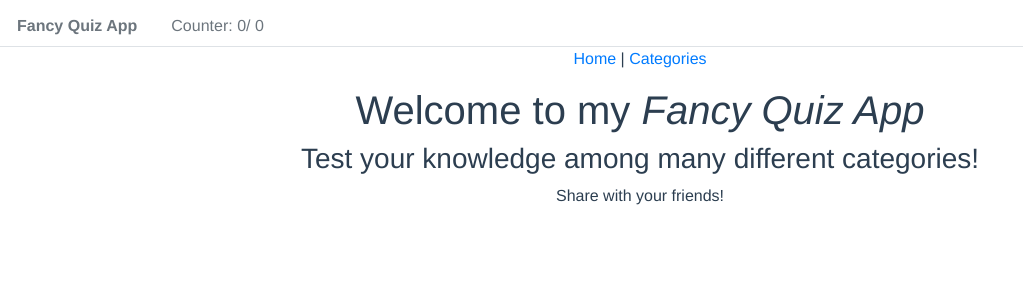
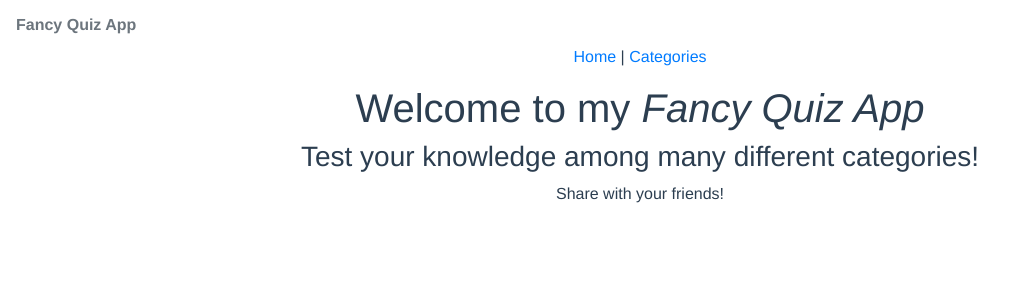
Before and after one commit to RichardsonWTR/vue-quiz, a Vue app: page / in a window 1280 px wide. Shown: the top 300 px of the page, without its empty margins (0-1023 px from the left). Built offline with nearby package versions, Linux system fonts and the light colour scheme.

Commit message:
Commenting out future improvements

```diff
--- a/src/components/Header.vue
+++ b/src/components/Header.vue
@@ -1,11 +1,11 @@
 <template>
   <div>
     <div>
-      <b-nav tabs>
+      <b-nav >
         <b-nav-item disabled>
           <b>Fancy Quiz App</b>
         </b-nav-item>
-        <b-nav-item disabled>Counter: {{ correctAnswered }}/ {{ totalAnswered }}</b-nav-item>
+        <!-- <b-nav-item disabled>Counter: {{ correctAnswered }}/ {{ totalAnswered }}</b-nav-item> -->
       </b-nav>
     </div>
   </div>
--- a/src/views/QuestionScreen.vue
+++ b/src/views/QuestionScreen.vue
@@ -1,6 +1,11 @@
 <template>
     <div id="app">
     <b-container class="bv-example-row">
+      <b-row>
+        <b-col md="6" offset-md="3">
+          <!-- <h1>title</h1>   -->
+        </b-col>
+      </b-row>
       <b-row>
         <b-col md="6" offset-md="3">
           <QuestionBox
@@ -19,6 +24,9 @@
 import QuestionBox from "@/components/QuestionBox.vue";
 
 export default {
+  props: {
+
+  },
   components: {
     QuestionBox
   },
```
